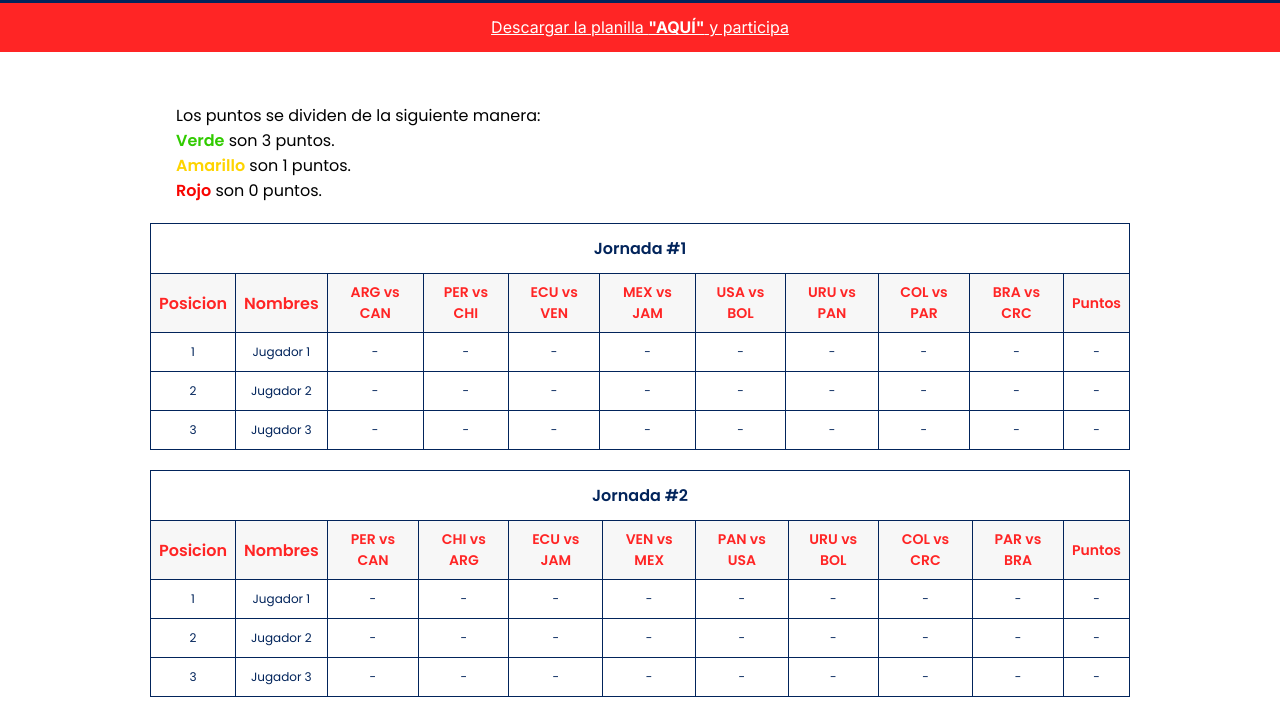
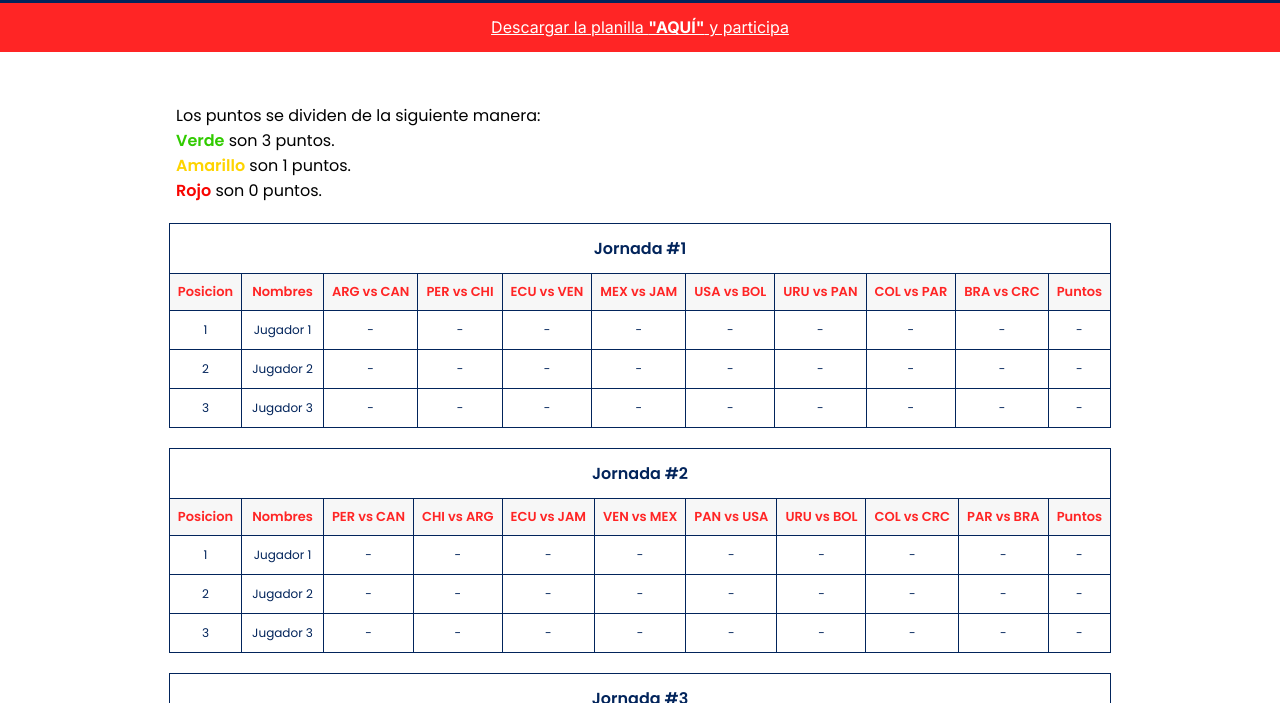
Before and after one commit to belcon97/prodequiniela, a plain HTML site: page pages/table.html in a window 1280 px wide. Shown: the part 97-800 px from the top of the page. Drawn offline with Linux system fonts and the light colour scheme.

Commit message:
add- css

```diff
--- a/css/style.css
+++ b/css/style.css
@@ -314,6 +314,7 @@ ul{
   border: 1px solid var(--blue-color);
   padding: 8px;
   background-color: #d6d6d634;
+  font-size: 13px
 }
 .tdata-center{
   text-align: center;
@@ -328,9 +329,6 @@ ul{
   border-right: 1px solid var(--blue-color);
   border-top: 1px solid var(--blue-color);
   font-weight: 700;
-}
-.table__teams{
-  font-size: 14px;
 }
 .title__section--table{
   color: var(--black);
```
